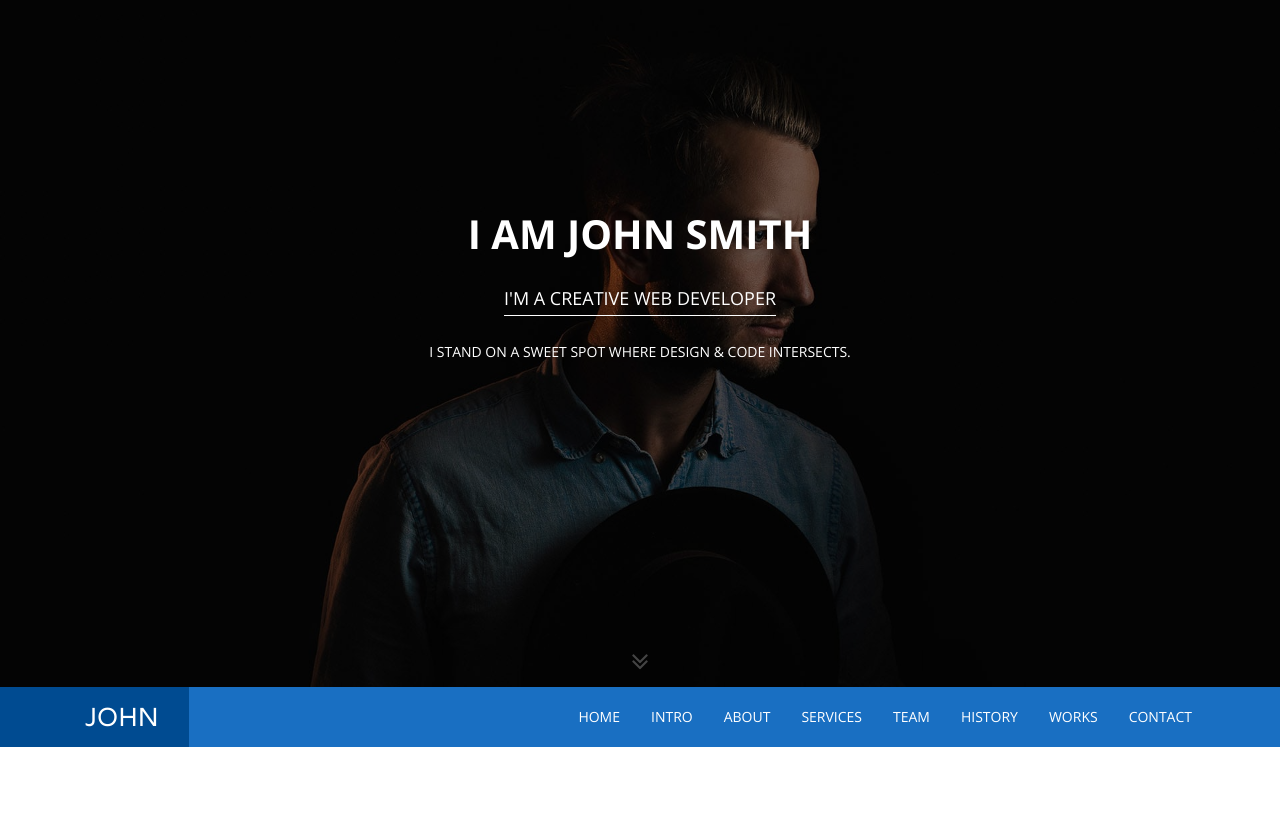
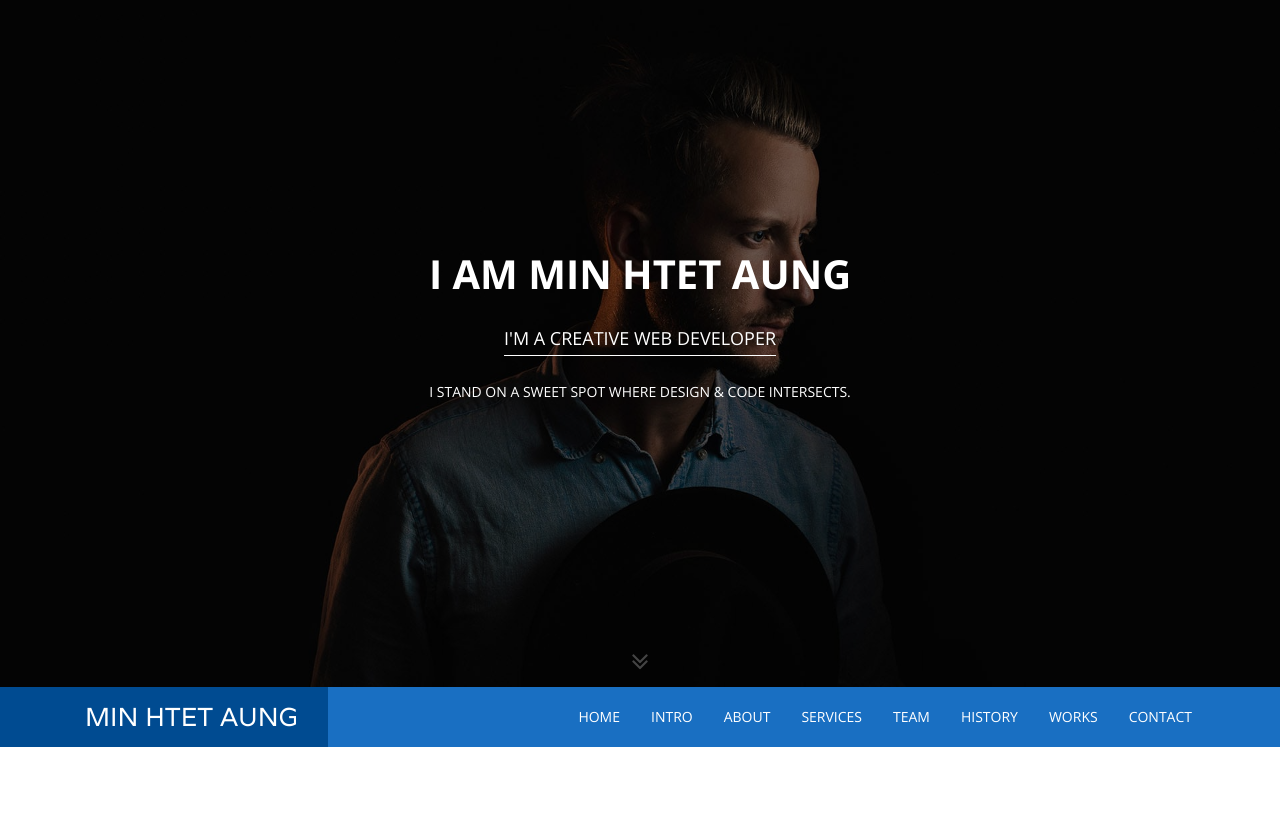
Before and after one commit to aweway/ceo, a plain HTML site: page index.html in a window 1280 px wide. Shown: the part 113-952 px from the top of the page. Drawn offline with nearby package versions, Linux system fonts and the light colour scheme.

Commit message:
Add files via upload

```diff
--- a/index.html
+++ b/index.html
@@ -6,7 +6,7 @@
     <meta http-equiv="Content-Type" content="text/html; charset=utf-8" />
     <meta http-equiv="X-UA-Compatible" content="IE=edge" />
 
-    <title>Pixel Perfect Portfolio</title>
+    <title>Min Htet Aung</title>
 
     <meta name="description" content="" />
     <meta name="author" content="" />
@@ -86,7 +86,8 @@
     <div id="top" class="hero background-overlay">
       <!-- Name & Description -->
       <div class="hero-content">
-        <h1>I am John Smith</h1>
+        <br><br><br><br>
+        <h1>I am Min Htet Aung</h1>
         <p class="hero-job"><span>I'M A CREATIVE WEB DEVELOPER</span></p>
         <p class="hero-job-desc">
           I STAND ON A SWEET SPOT WHERE DESIGN &amp; CODE INTERSECTS.
@@ -123,7 +124,7 @@
 
             <!-- Name -->
             <div class="page-scroll site-logo">
-              <a href="#top">John</a>
+              <a href="#top">Min Htet Aung</a>
             </div>
           </div>
           <!-- /.navbar-header -->
```
